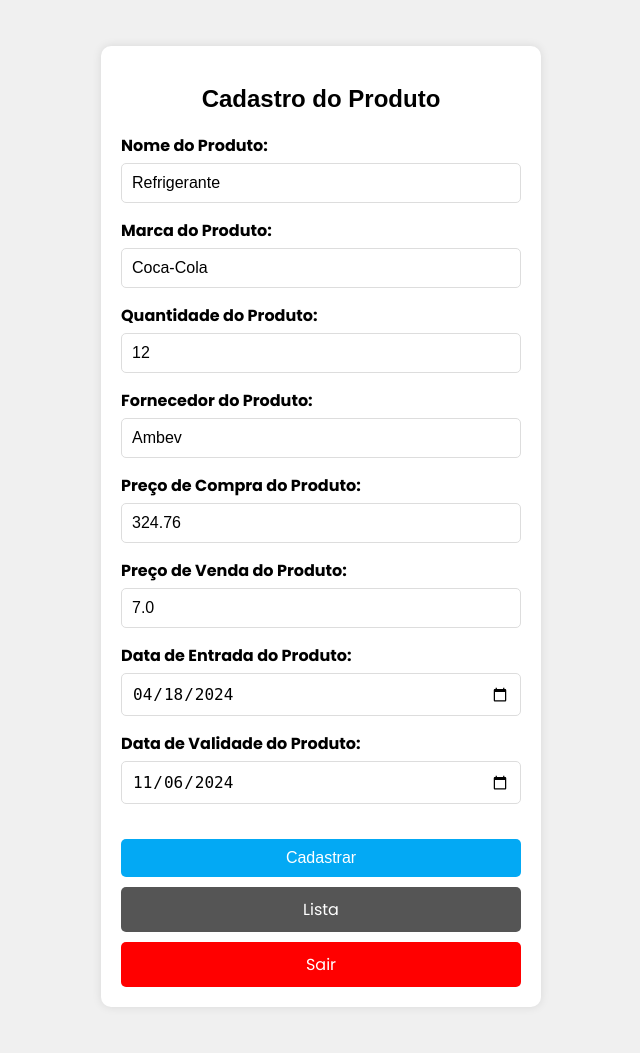
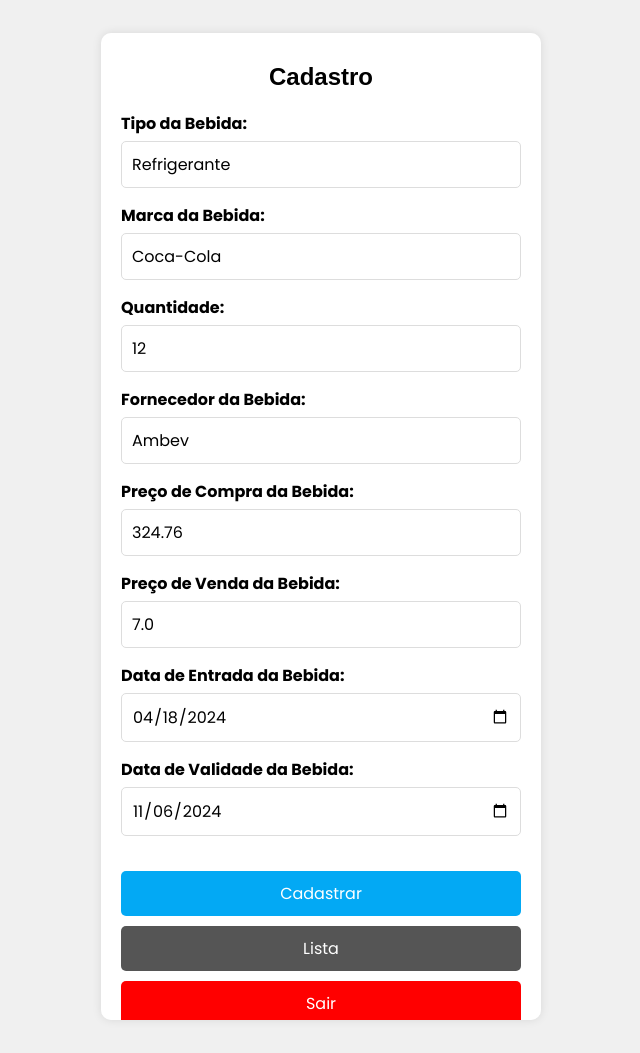
Before and after one commit to pedro-vicino/projetoFlask, a Flask app: page /editar/1 in a window 1280 px wide. Shown: the whole page, without its empty margins (319-959 px from the left). Run offline with Flask 3, Linux system fonts and the light colour scheme; data comes from the database, SQL or seed files in the repository; both versions use the stored data as it was after the commit; parts of the project's set-up code (start-up, migrations or seed data) failed here and were passed over.

Commit message:
Apenas algumas alterações no estilo, mensagens e títulos. Projeto finalizado!

```diff
--- a/main.py
+++ b/main.py
@@ -10,11 +10,12 @@
 app.secret_key = 'usuario_logado'
 
 # Configuração do banco de dados usando SQLAlchemy
+# Atente-se em inserir as informações corretas para a conexão não falhar
 app.config['SQLALCHEMY_DATABASE_URI'] = \
     '{SGBD}://{usuario}:{senha}@{servidor}/{database}'.format(
         SGBD='mysql+mysqlconnector',
         usuario='root',
-        senha='cida2011',
+        senha='x',
         servidor='localhost',
         database='controle_de_estoque'
     )
--- a/templates/editar.html
+++ b/templates/editar.html
@@ -10,6 +10,10 @@
         href="https://fonts.googleapis.com/css2?family=Poppins:ital,wght@0,100;0,200;0,300;0,400;0,500;0,600;0,700;0,800;0,900&display=swap"
         rel="stylesheet">
     <style>
+        * {
+            font-family: 'Poppins', Arial, Helvetica, sans-serif;
+        }
+
         body {
             font-family: 'Poppins', Arial, Helvetica, sans-serif;
             background-color: #f0f0f0;
@@ -20,15 +24,19 @@
             align-items: center;
             height: 100vh;
             box-sizing: border-box;
+            overflow: hidden;
+            /* Prevent body from scrolling */
         }
 
         .container {
             background-color: #fff;
-            padding: 20px 20px 20px 20px;
-            /* Added padding for all sides */
+            padding: 20px;
             border-radius: 10px;
             box-shadow: 0 0 10px rgba(0, 0, 0, 0.1);
             width: 400px;
+            max-height: 90vh;
+            /* Adjust this value as needed */
+            overflow-y: auto;
             text-align: center;
         }
 
@@ -95,60 +103,64 @@
             display: block;
             margin-top: 10px;
         }
+
+        h2 {
+            margin-top: 10px;
+        }
     </style>
 </head>
 
 <body>
     <div class="container">
-        <h2>Cadastro do Produto</h2>
+        <h2>Cadastro</h2>
         <!-- Formulário para cadastrar novos produtos -->
         <form method="POST" action="/atualizar">
             <!-- Campo Oculto tendo ID do produto como valor -->
             <input type="hidden" value="{{produto.id_produtos}}" name="txtID">
             <!-- Campo de entrada para o nome do produto -->
             <div class="form-group">
-                <label>Nome do Produto:</label>
+                <label>Tipo da Bebida:</label>
                 <input type="text" name="txtNome" placeholder="Digite..." id="txtNome"
                     value="{{produto.nome_produtos}}">
             </div>
             <!-- Campo de entrada para a marca do produto -->
             <div class="form-group">
-                <label>Marca do Produto:</label>
+                <label>Marca da Bebida:</label>
                 <input type="text" name="txtMarca" placeholder="Digite..." id="txtMarca" value="{{produto.marca}}">
             </div>
             <!-- Campo de entrada para a quantidade do produto -->
             <div class="form-group">
-                <label>Quantidade do Produto:</label>
+                <label>Quantidade:</label>
                 <input type="number" name="numQuantidade" placeholder="Digite..." id="txtQuantidade"
                     value="{{produto.quantidade}}">
             </div>
             <!-- Campo de entrada para o fornecedor do produto -->
             <div class="form-group">
-                <label>Fornecedor do Produto:</label>
+                <label>Fornecedor da Bebida:</label>
                 <input type="text" name="txtFornecedor" placeholder="Digite..." id="txtFornecedor"
                     value="{{produto.forn_prod}}">
             </div>
             <!-- Campo de entrada para o preço de compra do produto -->
             <div class="form-group">
-                <label>Preço de Compra do Produto:</label>
+                <label>Preço de Compra da Bebida:</label>
                 <input type="text" name="txtPreçoCompra" placeholder="Digite..." id="txtPreçoCompra"
                     value="{{produto.preco_compra}}">
             </div>
             <!-- Campo de entrada para o preço de venda do produto -->
             <div class="form-group">
-                <label>Preço de Venda do Produto:</label>
+                <label>Preço de Venda da Bebida:</label>
                 <input type="text" name="txtPreçoVenda" placeholder="Digite..." id="txtPreçoVenda"
                     value="{{produto.preco_venda}}">
             </div>
             <!-- Campo de entrada para a data de entrada do produto -->
             <div class="form-group">
-                <label>Data de Entrada do Produto:</label>
+                <label>Data de Entrada da Bebida:</label>
                 <input type="date" name="dateDataEntrada" placeholder="Digite..." id="dateDataEntrada"
                     value="{{produto.data_entrada_prod}}">
             </div>
             <!-- Campo de entrada para a data de validade do produto -->
             <div class="form-group">
-                <label>Data de Validade do Produto:</label>
+                <label>Data de Validade da Bebida:</label>
                 <input type="date" name="dateDataValidade" placeholder="Digite..." id="dateDataValidade"
                     value="{{produto.data_valid_prod}}">
             </div>
--- a/templates/lista_admin.html
+++ b/templates/lista_admin.html
@@ -49,7 +49,7 @@
     <!-- Cabeçalho da tabela -->
     <thead class="table-dark">
         <tr>
-            <th>Nome</th>
+            <th>Tipo</th>
             <th>Marca</th>
             <th>Quantidade</th>
             <th>Fornecedor</th>
@@ -70,8 +70,8 @@
             <td>{{ produto.marca }}</td>
             <td>{{ produto.quantidade }}</td>
             <td>{{ produto.forn_prod }}</td>
-            <td>{{ produto.preco_compra }}</td>
-            <td>{{ produto.preco_venda }}</td>
+            <td>R${{ produto.preco_compra }}</td>
+            <td>R${{ produto.preco_venda }}</td>
             <td>{{ produto.data_entrada_prod }}</td>
             <td>{{ produto.data_valid_prod }}</td>
             <!-- Link para a página de edição do produto específico -->
--- a/templates/lista_funcionario.html
+++ b/templates/lista_funcionario.html
@@ -48,7 +48,7 @@
     <!-- Cabeçalho da tabela -->
     <thead class="table-dark">
         <tr>
-            <th>Nome</th>
+            <th>Tipo</th>
             <th>Marca</th>
             <th>Quantidade</th>
             <th>Fornecedor</th>
@@ -67,8 +67,8 @@
             <td>{{ produto.marca }}</td>
             <td>{{ produto.quantidade }}</td>
             <td>{{ produto.forn_prod }}</td>
-            <td>{{ produto.preco_compra }}</td>
-            <td>{{ produto.preco_venda }}</td>
+            <td>R${{ produto.preco_compra }}</td>
+            <td>R${{ produto.preco_venda }}</td>
             <td>{{ produto.data_entrada_prod }}</td>
             <td>{{ produto.data_valid_prod }}</td>
         </tr>
```
Also changed, not shown: templates/cadastro_admin.html (+23 -12 lines), templates/cadastro_funcionario.html (+23 -12 lines), templates/db.sql (+27 -24 lines).
